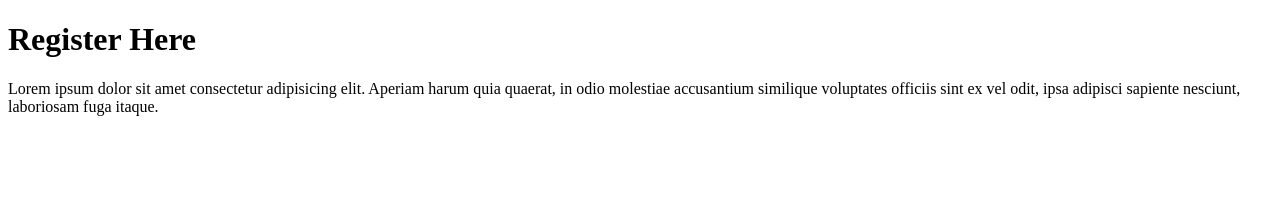
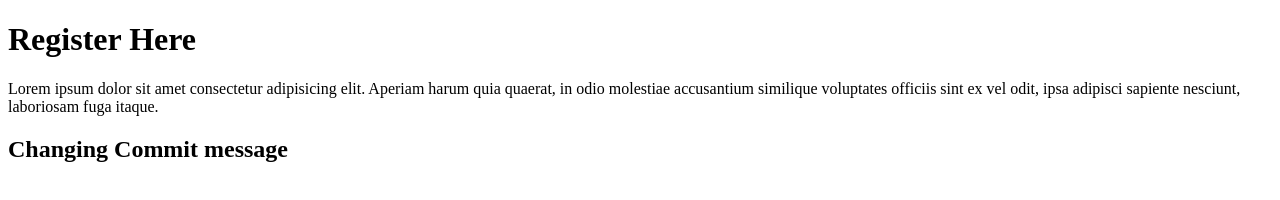
Before and after one commit to BrianShifoko/Data-Science-Class-003, a plain HTML site: page Register.html in a window 1280 px wide. Drawn offline with Linux system fonts and the light colour scheme.

Commit message:
Added Register heading2

```diff
--- a/Register.html
+++ b/Register.html
@@ -8,6 +8,7 @@
 <body>
     <h1>Register Here</h1>
     <p>Lorem ipsum dolor sit amet consectetur adipisicing elit. Aperiam harum quia quaerat, in odio molestiae accusantium similique voluptates officiis sint ex vel odit, ipsa adipisci sapiente nesciunt, laboriosam fuga itaque.</p>
+    <h2>Changing Commit message</h2>
 
 </body>
 </html>
```
